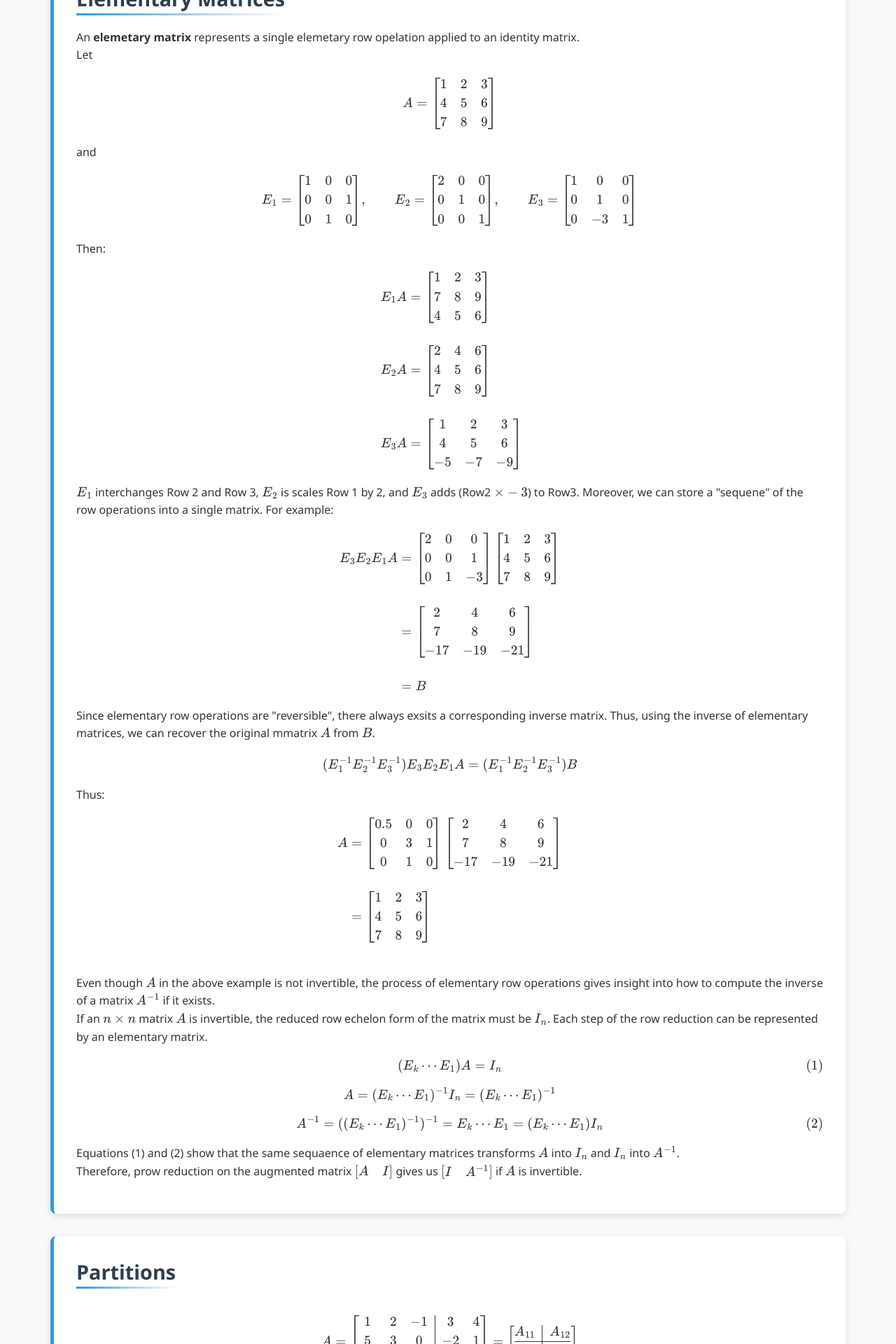
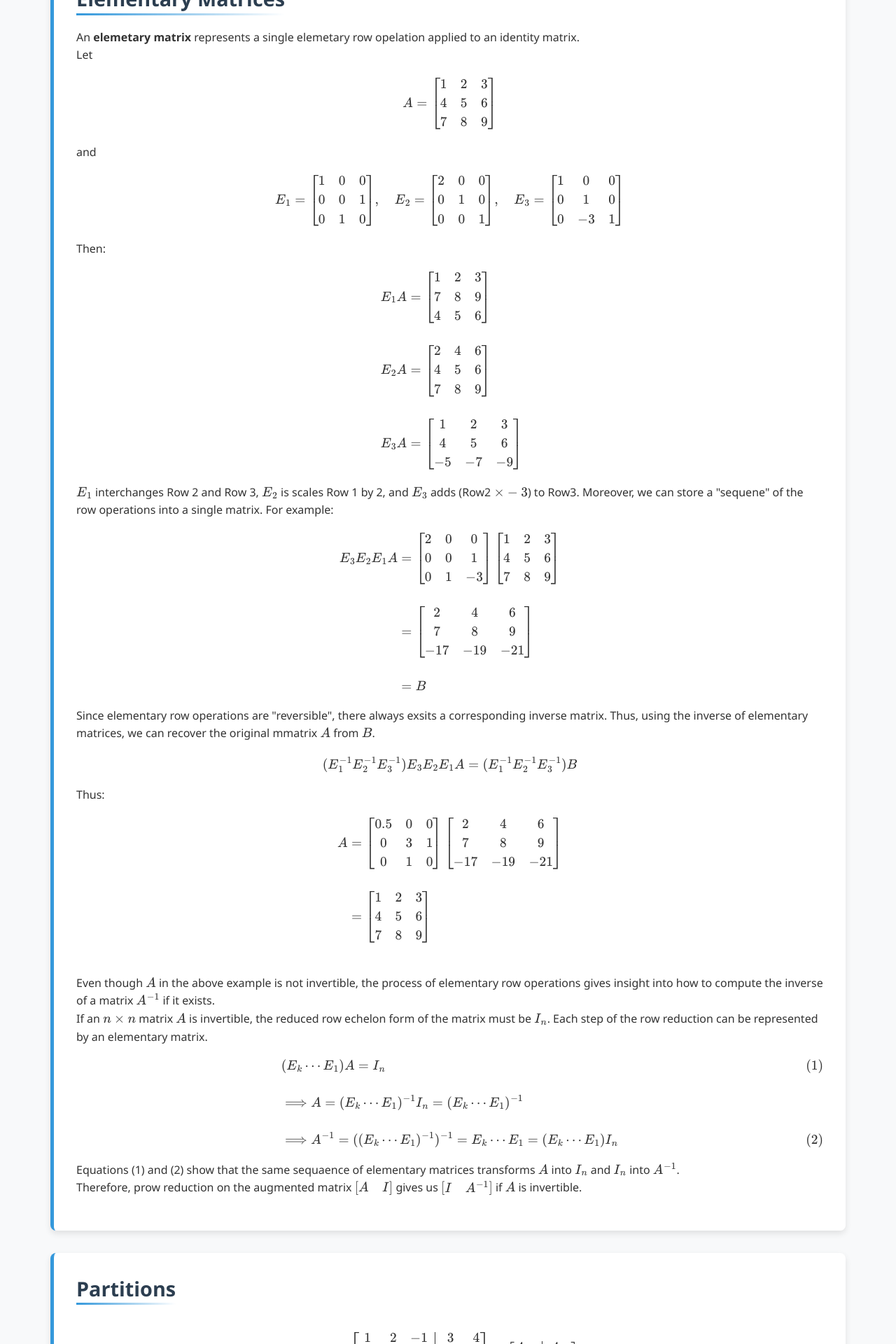
Before and after one commit to Yusukey01/yusukey01.github.io, a Jekyll site: the page built from Mathematics/Linear_algebra/matrix_algebra.html, in a window 1280 px wide. Shown: the part 4212-6132 px from the top of the page at 70% size. Built offline with Jekyll 4.4.1, drawn with Linux system fonts in a browser that asks for light colours.

Commit message:
organizing stext

```diff
--- a/Mathematics/Linear_algebra/matrix_algebra.html
+++ b/Mathematics/Linear_algebra/matrix_algebra.html
@@ -173,8 +173,8 @@ description: Learn about diagonal matrix, transpose & inverse of matrices, parti
             \]
             and
             \[
-            E_1 = \begin{bmatrix} 1 & 0 & 0 \\ 0 & 0 & 1\\ 0 & 1 & 0 \end{bmatrix}, \qquad
-            E_2 = \begin{bmatrix} 2 & 0 & 0 \\ 0 & 1 & 0 \\ 0 & 0 & 1 \end{bmatrix}, \qquad
+            E_1 = \begin{bmatrix} 1 & 0 & 0 \\ 0 & 0 & 1\\ 0 & 1 & 0 \end{bmatrix}, \quad
+            E_2 = \begin{bmatrix} 2 & 0 & 0 \\ 0 & 1 & 0 \\ 0 & 0 & 1 \end{bmatrix}, \quad
             E_3 = \begin{bmatrix} 1 & 0 & 0 \\ 0 & 1 & 0 \\ 0 & -3 & 1 \end{bmatrix}
             \]
             Then:
@@ -213,9 +213,13 @@ description: Learn about diagonal matrix, transpose & inverse of matrices, parti
             <br>
             If an \(n \times n\) matrix \(A\) is invertible, the reduced row echelon form of the matrix must be \(I_n\).
             Each step of the row reduction can be represented by an elementary matrix.
-            \[(E_k \cdots E_1)A = I_n  \tag{1}\]
-            \[A = (E_k \cdots E_1)^{-1}I_n = (E_k \cdots E_1)^{-1}\]
-            \[A^{-1} = ((E_k \cdots E_1)^{-1})^{-1} = E_k \cdots E_1 = (E_k \cdots E_1 )I_n  \tag{2}\]
+            \[
+            \begin{align*}
+            &(E_k \cdots E_1)A = I_n  \tag{1} \\\\
+            &\Longrightarrow  A = (E_k \cdots E_1)^{-1}I_n = (E_k \cdots E_1)^{-1} \\\\
+            &\Longrightarrow  A^{-1} = ((E_k \cdots E_1)^{-1})^{-1} = E_k \cdots E_1 = (E_k \cdots E_1 )I_n  \tag{2}
+            \end{align*}
+            \]
             Equations (1) and (2) show that the same sequaence of elementary matrices transforms \(A\) into \(I_n\)
             and \(I_n\) into \(A^{-1}\).
             <br>Therefore, prow reduction on the augmented matrix \(\begin{bmatrix} A & I \end{bmatrix}\)
```
